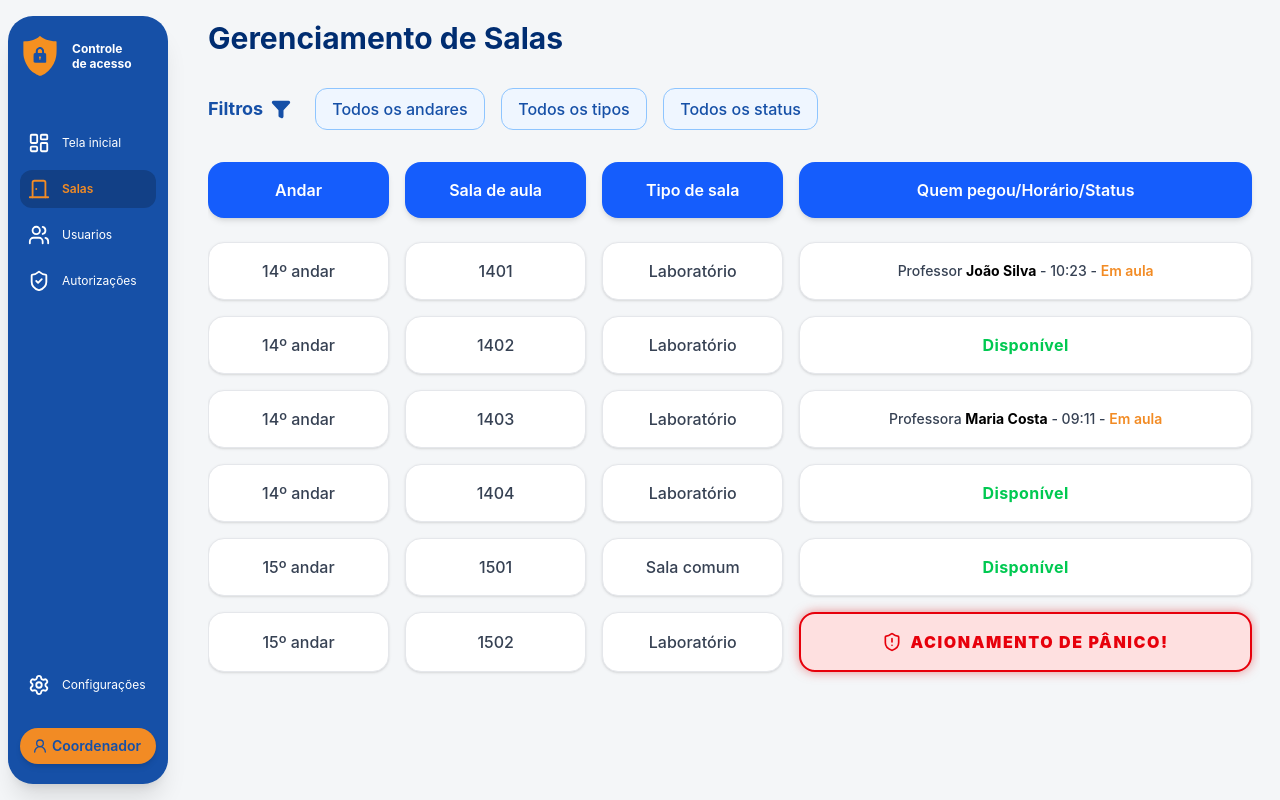
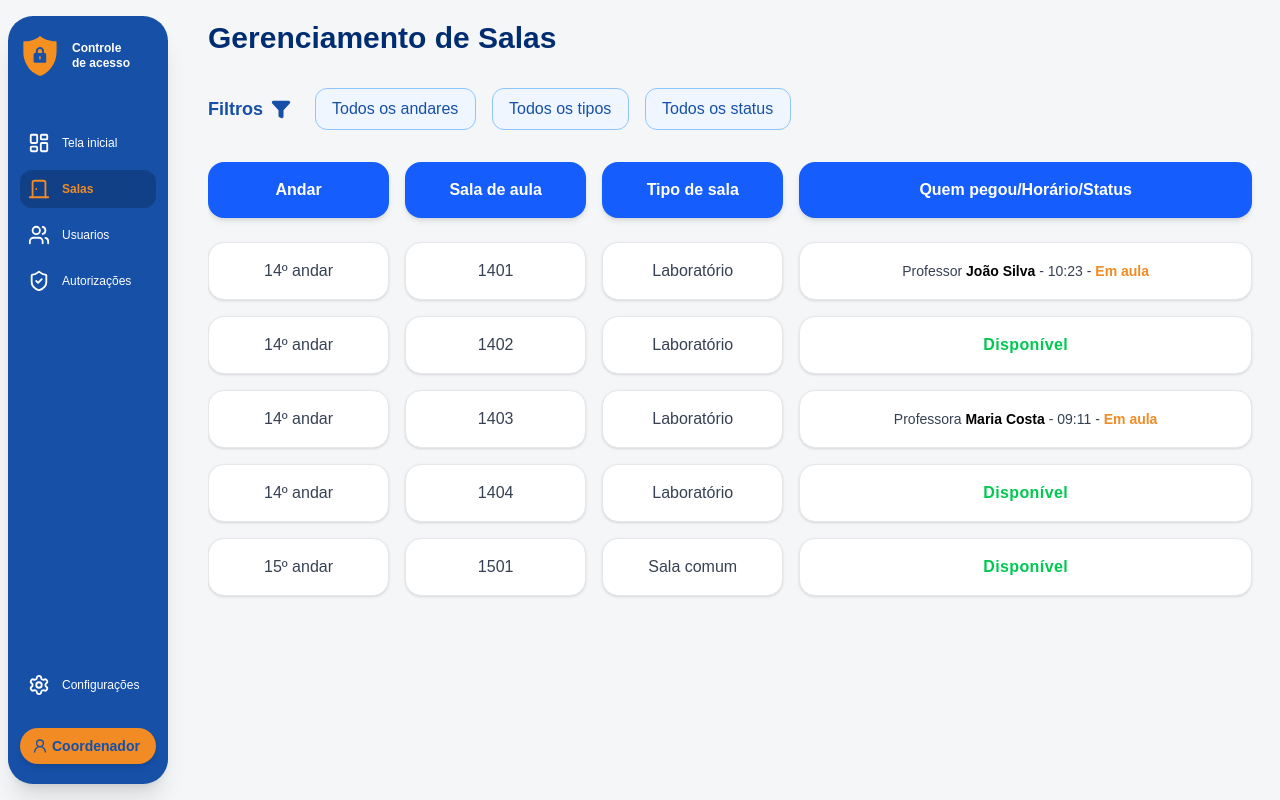
Before and after one commit to vinifvision/front-claviculario, a React (Vite) app: page /salas in a window 1280 px wide. Built offline with nearby package versions, Linux system fonts and the light colour scheme.

Commit message:
ajustes finais

```diff
--- a/src/index.css
+++ b/src/index.css
@@ -1,4 +1,5 @@
 @import "tailwindcss";
+@import url("https://fonts.googleapis.com/css2?family=Poppins:ital,wght@0,100;0,200;0,300;0,400;0,500;0,600;0,700;0,800;0,900;1,100;1,200;1,300;1,400;1,500;1,600;1,700;1,800;1,900&display=swap");
 
 @theme {
   /* Cores baseadas nas imagens do Figma */
@@ -7,16 +8,17 @@
   --color-senac-orange: #f28b24;
   --color-background-light: #f4f6f8;
 
-  /* Fonte */
-  --font-sans: "Inter", sans-serif;
+  /* Fonte Oficial do Sistema */
+  --font-sans: "Poppins", sans-serif;
 }
 
-/* O reset de altura e fundo continua o mesmo */
+/* O reset de altura e fundo */
 html,
 body,
 #root {
   height: 100%;
   background-color: var(--color-background-light);
+  font-family: var(--font-sans) !important;
 }
 
 @keyframes fadeIn {
--- a/src/pages/Coordenador.jsx
+++ b/src/pages/Coordenador.jsx
@@ -7,11 +7,11 @@ export default function Coordenador() {
 
   // Informações do coordenador
   const coordenadorInfo = {
-    nome: "Vinícius",
-    sobrenome: "Fernandes",
+    nome: "Luan",
+    sobrenome: "Barbosa",
     matricula: "202610982",
     email: "coordenador@claviculario.edu.br",
-    cargo: "Coordenador Geral"
+    cargo: "Coordenador Geral",
   };
 
   const handleLogout = () => {
@@ -20,10 +20,8 @@ export default function Coordenador() {
 
   return (
     <div className="flex flex-col items-center justify-center w-full min-h-[75vh] p-4">
-
       {/* Card Principal Totalmente Centralizado e Simétrico */}
       <div className="w-full max-w-md bg-white rounded-[20px] p-8 shadow-md border border-gray-300 flex flex-col items-center text-center">
-
         {/* Avatar Centralizado */}
         <div className="w-24 h-24 bg-gray-200 rounded-full flex items-center justify-center shadow-sm border border-gray-300 mb-4">
           <UserRound size={44} className="text-gray-500" />
@@ -42,34 +40,44 @@ export default function Coordenador() {
 
         {/* Blocos de Informação Alinhados e Simétricos */}
         <div className="w-full space-y-3">
-
           {/* Campo: Matrícula */}
           <div className="flex flex-col items-center justify-center p-3 bg-gray-50 rounded-xl border border-gray-200 w-full">
             <div className="flex items-center gap-1.5 text-gray-400 mb-1">
               <IdCard size={15} />
-              <span className="text-[10px] font-bold uppercase tracking-wider">Matrícula</span>
+              <span className="text-[10px] font-bold uppercase tracking-wider">
+                Matrícula
+              </span>
             </div>
-            <span className="text-base font-mono font-medium text-gray-700">{coordenadorInfo.matricula}</span>
+            <span className="text-base font-mono font-medium text-gray-700">
+              {coordenadorInfo.matricula}
+            </span>
           </div>
 
           {/* Campo: E-mail */}
           <div className="flex flex-col items-center justify-center p-3 bg-gray-50 rounded-xl border border-gray-200 w-full">
             <div className="flex items-center gap-1.5 text-gray-400 mb-1">
               <Mail size={15} />
-              <span className="text-[10px] font-bold uppercase tracking-wider">E-mail Corporativo</span>
+              <span className="text-[10px] font-bold uppercase tracking-wider">
+                E-mail Corporativo
+              </span>
             </div>
-            <span className="text-base font-medium text-gray-700 break-all">{coordenadorInfo.email}</span>
+            <span className="text-base font-medium text-gray-700 break-all">
+              {coordenadorInfo.email}
+            </span>
           </div>
 
           {/* Campo: Cargo */}
           <div className="flex flex-col items-center justify-center p-3 bg-gray-50 rounded-xl border border-gray-200 w-full">
             <div className="flex items-center gap-1.5 text-gray-400 mb-1">
               <Briefcase size={15} />
-              <span className="text-[10px] font-bold uppercase tracking-wider">Cargo / Função</span>
+              <span className="text-[10px] font-bold uppercase tracking-wider">
+                Cargo / Função
+              </span>
             </div>
-            <span className="text-base font-medium text-gray-700">{coordenadorInfo.cargo}</span>
+            <span className="text-base font-medium text-gray-700">
+              {coordenadorInfo.cargo}
+            </span>
           </div>
-
         </div>
 
         {/* Botão de Logout Centralizado na Base */}
@@ -80,7 +88,6 @@ export default function Coordenador() {
           <LogOut size={18} />
           Sair da Conta (Log Out)
         </button>
-
       </div>
     </div>
   );
--- a/src/pages/Salas.jsx
+++ b/src/pages/Salas.jsx
@@ -126,13 +126,8 @@ export default function Salas() {
               <div className="bg-white border border-gray-200 text-gray-700 font-medium py-4 rounded-2xl text-center shadow-sm flex items-center justify-center">
                 {item.tipo}
               </div>
-              <div
-                className={`border py-4 rounded-2xl text-center flex items-center justify-center transition-all ${
-                  item.status === "Pânico"
-                    ? "border-red-600 border-2 animate-sirene text-red-900"
-                    : "bg-white border-gray-200 shadow-sm"
-                }`}
-              >
+              {/* Coluna Limpa de Status (Sem pânico falso) */}
+              <div className="bg-white border border-gray-200 py-4 rounded-2xl text-center shadow-sm flex items-center justify-center">
                 {item.status === "Disponível" && (
                   <span className="text-green-500 font-bold tracking-wide">
                     Disponível
@@ -149,13 +144,6 @@ export default function Salas() {
                     </span>
                   </span>
                 )}
-
-                {item.status === "Pânico" && (
-                  <span className="text-red-600 font-black tracking-widest uppercase text-base flex items-center gap-2">
-                    <ShieldAlert size={20} className="text-red-600" />
-                    Acionamento de Pânico!
-                  </span>
-                )}
               </div>
             </div>
           ))
--- a/src/services/mockData.js
+++ b/src/services/mockData.js
@@ -104,16 +104,6 @@ export const mockSalas = [
     horario: null,
     status: "Disponível",
   },
-  {
-    id: 6,
-    andar: "15º andar",
-    sala: "1502",
-    tipo: "Laboratório",
-    ocupanteNome: "Emergência",
-    ocupanteTitulo: "⚠️",
-    horario: "Agora",
-    status: "Pânico",
-  },
 ];
 
 export const mockUsuarios = [
```
Also changed, not shown: src/pages/Config.jsx (+45 -47 lines).
